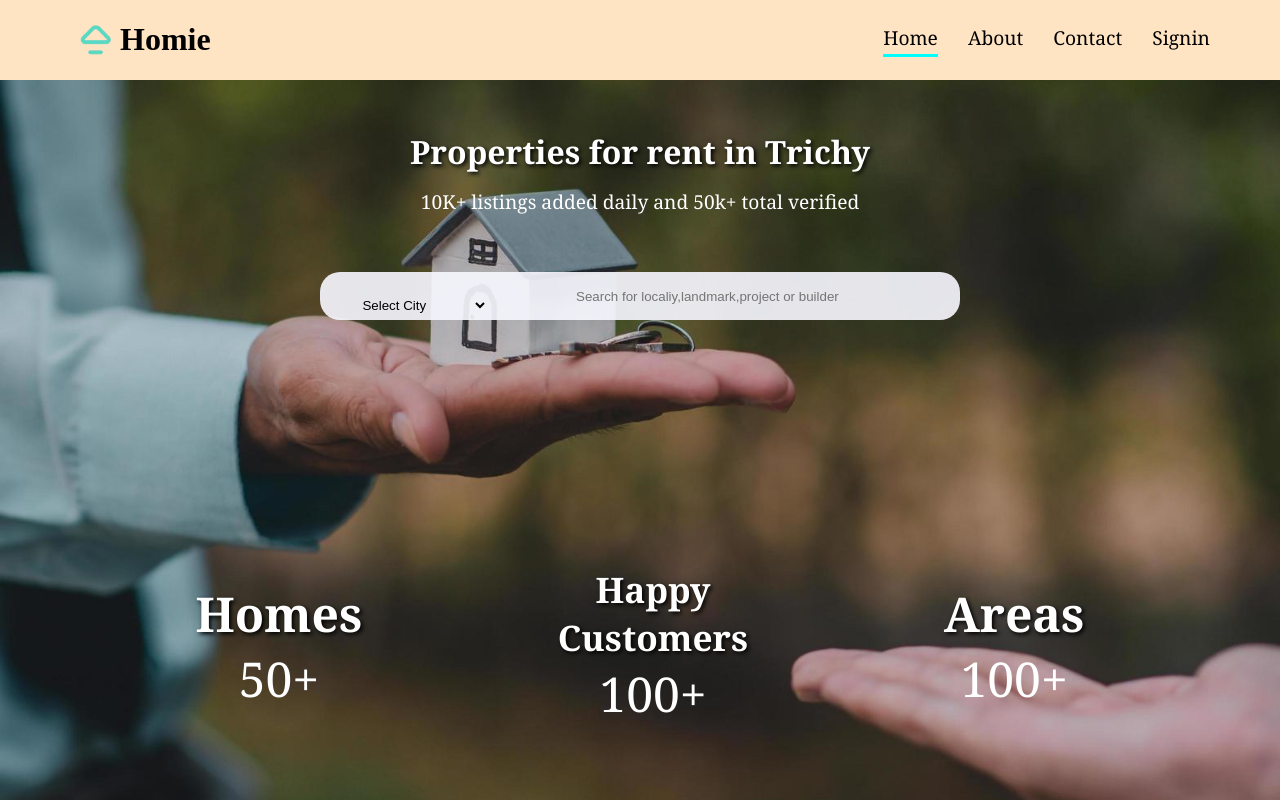
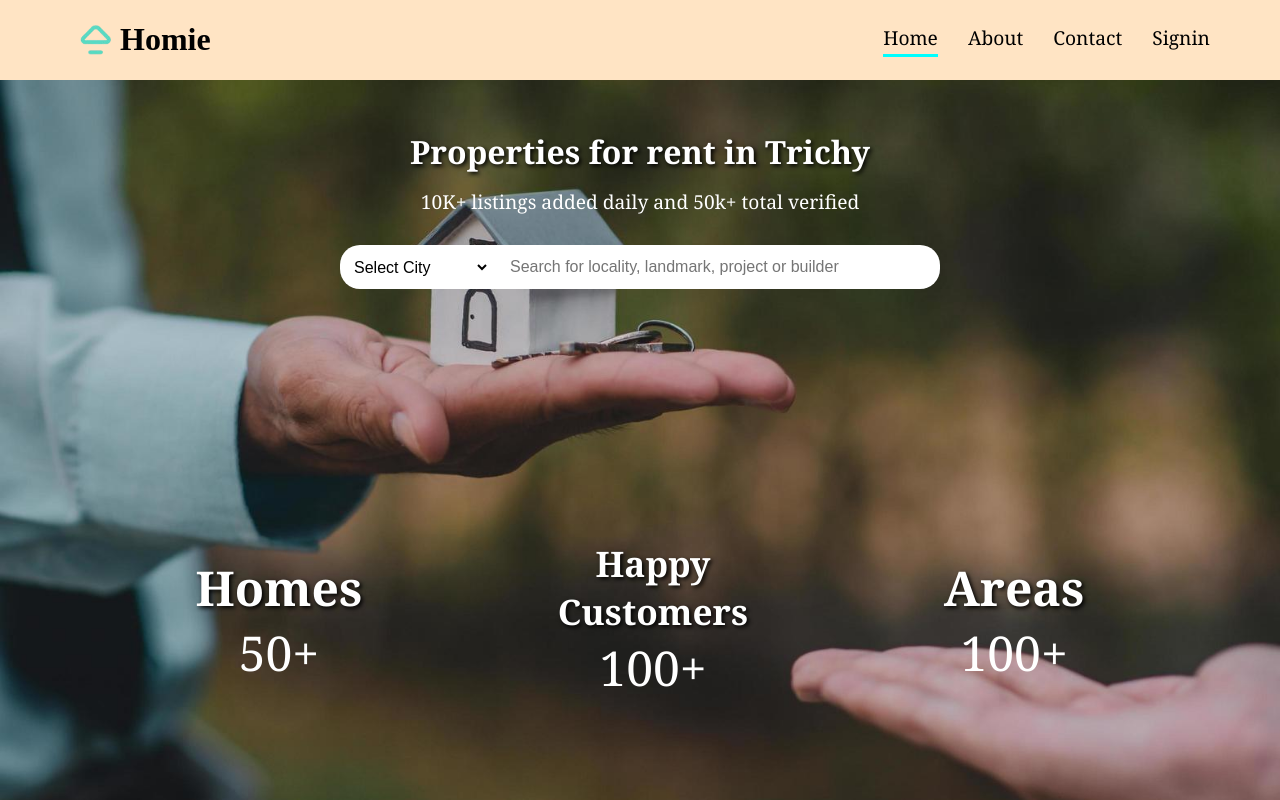
Before and after one commit to Dharanidhars/Home, a React (Vite) app: page / in a window 1280 px wide. Shown: the top 800 px of the page. Built offline with nearby package versions, Linux system fonts and the light colour scheme.

Commit message:
searchbox modified

```diff
--- a/src/components/search/Search.css
+++ b/src/components/search/Search.css
@@ -7,28 +7,7 @@
     background-image: url(../../assets/homebg.jfif);
     background-size: cover;
 }
-.searchBox{
-    margin-top: 15%;
-    width: 50%;
-    height: 3rem;
-    padding-left: 20%;
-    border-radius: 20px;
-    border: none;
-    outline: none;
-    background-color: rgba(248, 248, 255, 0.904);
-    position: absolute;
-}
-select{
-    position: absolute;
-    margin-top: 210px;
-    z-index: 1;
-    left: 28%;
-    height: 30px;
-    width: 130px;
-    border: none;
-    outline: none;
-    background-color: transparent;
-}
+
 .search h1{
     margin-top: 50px;
     color: white;
@@ -43,7 +22,7 @@ select{
 .labels{
     display: flex;
     width: 100%;
-    margin-top: 300px;
+    margin-top: 200px;
     justify-content: space-evenly;
     align-items: center;
 }
@@ -77,3 +56,35 @@ select{
     font-size: 3rem;
     color: white;
 }
+
+
+.searchBarContainer {
+    display: flex;
+    align-items: center;
+    max-width: 600px;
+    width: 100%;
+    margin-top: 30px;
+  }
+
+  .cityDropdown {
+    padding: 10px;
+    height: 44px;
+    font-size: 16px;
+    border: none;
+    outline: none;
+    border-radius: 20px 0px 0px 20px;
+    background-color: white;
+    min-width: 150px;
+  }
+
+  .searchBox {
+    flex: 1;
+    padding: 10px;
+    height: 44px;
+    font-size: 16px;
+    border: none;
+    outline: none;
+    border-radius: 0px 20px 20px 0px;
+    background-color :white;
+    padding-left: 20px;
+  }
--- a/src/components/search/Search.jsx
+++ b/src/components/search/Search.jsx
@@ -12,8 +12,14 @@ const Search = () => {
     <div className="search" id="home">
       <h1>Properties for rent in {city}</h1>
       <p>10K+ listings added daily and 50k+ total verified</p>
-      <select id="city" value={city} onChange={handleCityName}>
-        <option value="city">Select City</option>
+        <div className="searchBarContainer">
+          <select
+            id="city"
+            value={city}
+            onChange={handleCityName}
+            className="cityDropdown"
+          >
+            <option value="">Select City</option>
             <option value="Chennai">Chennai</option>
             <option value="Coimbatore">Coimbatore</option>
             <option value="Madurai">Madurai</option>
@@ -40,16 +46,16 @@ const Search = () => {
           </select>
           <input
             type="text"
-        placeholder="Search for localiy,landmark,project or builder"
+            placeholder="Search for locality, landmark, project or builder"
             className="searchBox"
           />
+        </div>
 
       <div className="labels">
         <div className="homes">
           <h1>Homes</h1>
           <span>
-                <CountUp start={0} end={50} duration={2} delay={0} />
-              +
+            <CountUp start={0} end={50} duration={2} delay={0} />+
           </span>
         </div>
         <div className="customer">
@@ -58,15 +64,13 @@ const Search = () => {
             Customers
           </h1>
           <span>
-                <CountUp start={0} end={100} duration={2} delay={0} />
-              +
+            <CountUp start={0} end={100} duration={2} delay={0} />+
           </span>
         </div>
         <div className="areas">
           <h1>Areas</h1>
           <span>
-                <CountUp start={0} end={100} duration={2} delay={0} />
-              +
+            <CountUp start={0} end={100} duration={2} delay={0} />+
           </span>
         </div>
       </div>
```
Lines whose indentation alone changed are shown as unchanged.
